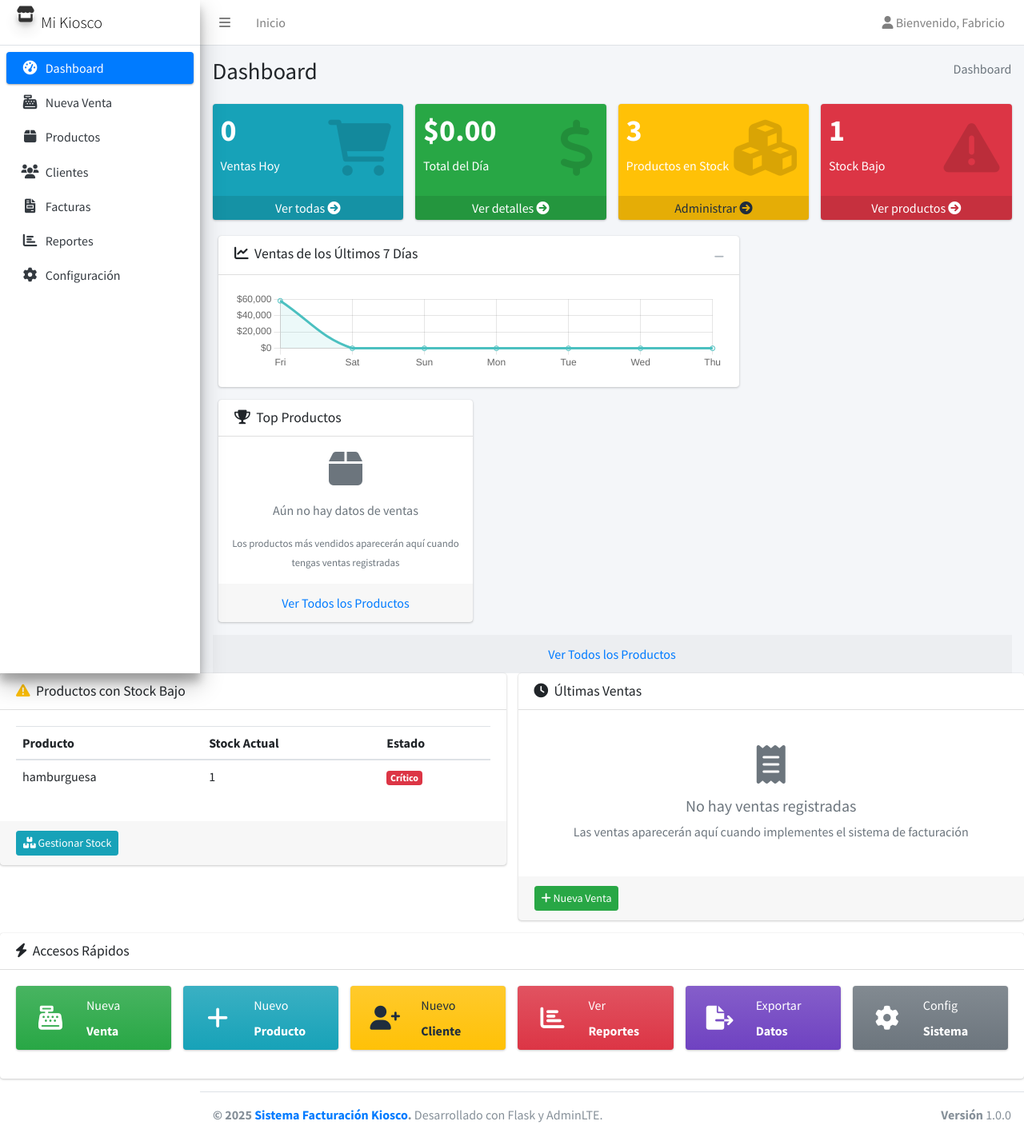
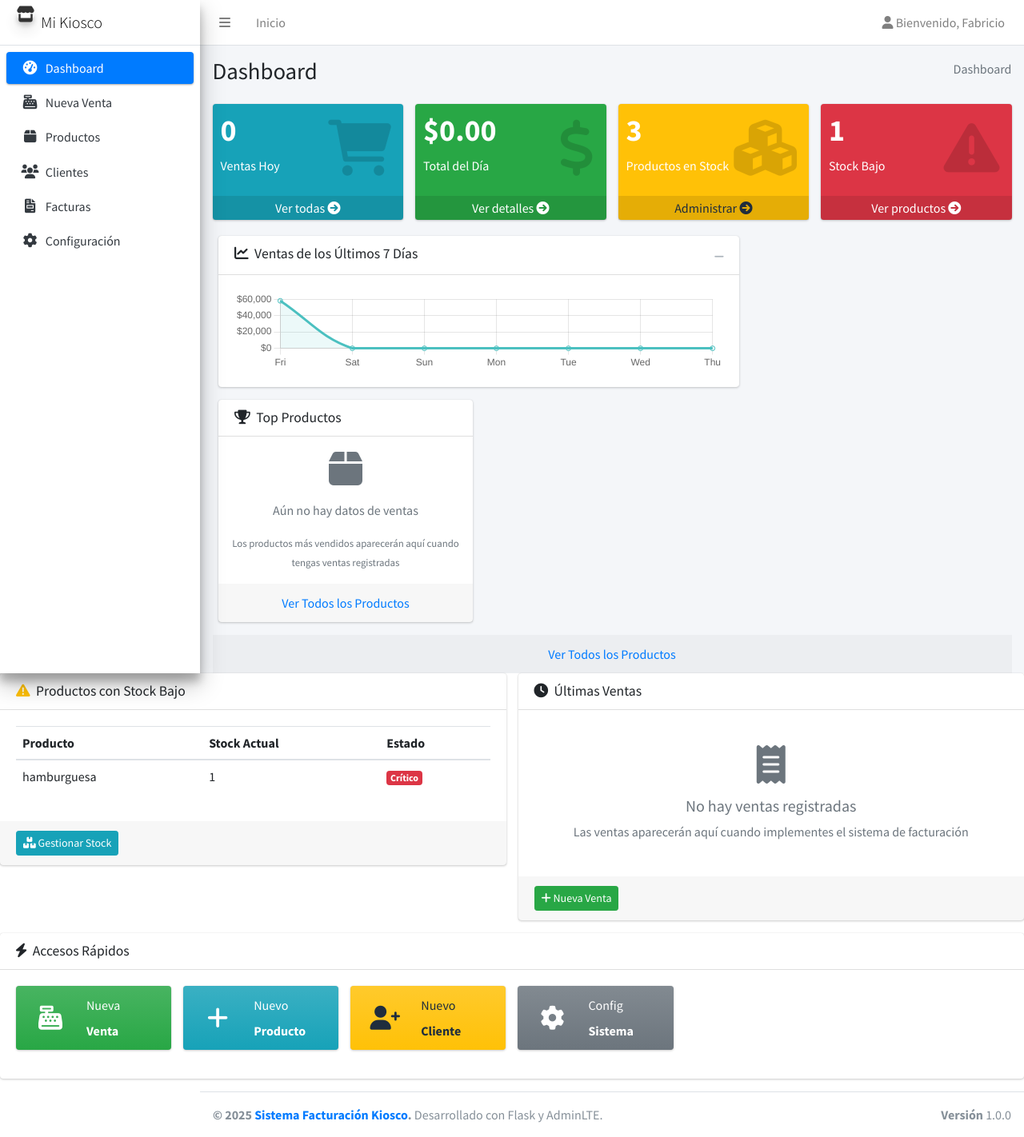
Before and after one commit to fabricioverhagen/Trabajo-Practico-Flask, a Flask app: page /dashboard in a window 1280 px wide. Shown: the whole page at 80% size. Run offline with Flask 3, Linux system fonts and the light colour scheme; a user stored in the database is signed in; data comes from the database, SQL or seed files in the repository; some libraries are stand-ins or nearby versions.

Commit message:
arreglo de navbar de los costados y saque reportes y exportar datos de accesos rapidos bottom

```diff
--- a/templates/dashboard.html
+++ b/templates/dashboard.html
@@ -109,12 +109,6 @@
                             </a>
                         </li>
 
-                        <li class="nav-item">
-                            <a href="#" class="nav-link">
-                                <i class="nav-icon fas fa-chart-bar"></i>
-                                <p>Reportes</p>
-                            </a>
-                        </li>
 
                         <li class="nav-item">
                             <a href="{{ url_for('ver_configuracion') }}" class="nav-link">
@@ -377,28 +371,8 @@
                                                 </div>
                                             </a>
                                         </div>
-                                        <div class="col-md-2 col-sm-4 col-6">
-                                            <a href="#" class="info-box-link">
-                                                <div class="info-box bg-gradient-danger">
-                                                    <span class="info-box-icon"><i class="fas fa-chart-bar"></i></span>
-                                                    <div class="info-box-content">
-                                                        <span class="info-box-text">Ver</span>
-                                                        <span class="info-box-number">Reportes</span>
-                                                    </div>
-                                                </div>
-                                            </a>
-                                        </div>
-                                        <div class="col-md-2 col-sm-4 col-6">
-                                            <a href="#" class="info-box-link">
-                                                <div class="info-box bg-gradient-purple">
-                                                    <span class="info-box-icon"><i class="fas fa-file-export"></i></span>
-                                                    <div class="info-box-content">
-                                                        <span class="info-box-text">Exportar</span>
-                                                        <span class="info-box-number">Datos</span>
-                                                    </div>
-                                                </div>
-                                            </a>
-                                        </div>
+
+
                                         <div class="col-md-2 col-sm-4 col-6">
                                             <a href="{{ url_for('ver_configuracion') }}" class="info-box-link">
                                                 <div class="info-box bg-gradient-secondary">
```
Also changed, not shown: templates/detalle_factura.html (+26 -22 lines), templates/gestion_clientes.html (+29 -2 lines), templates/gestion_productos.html (+29 -2 lines).
